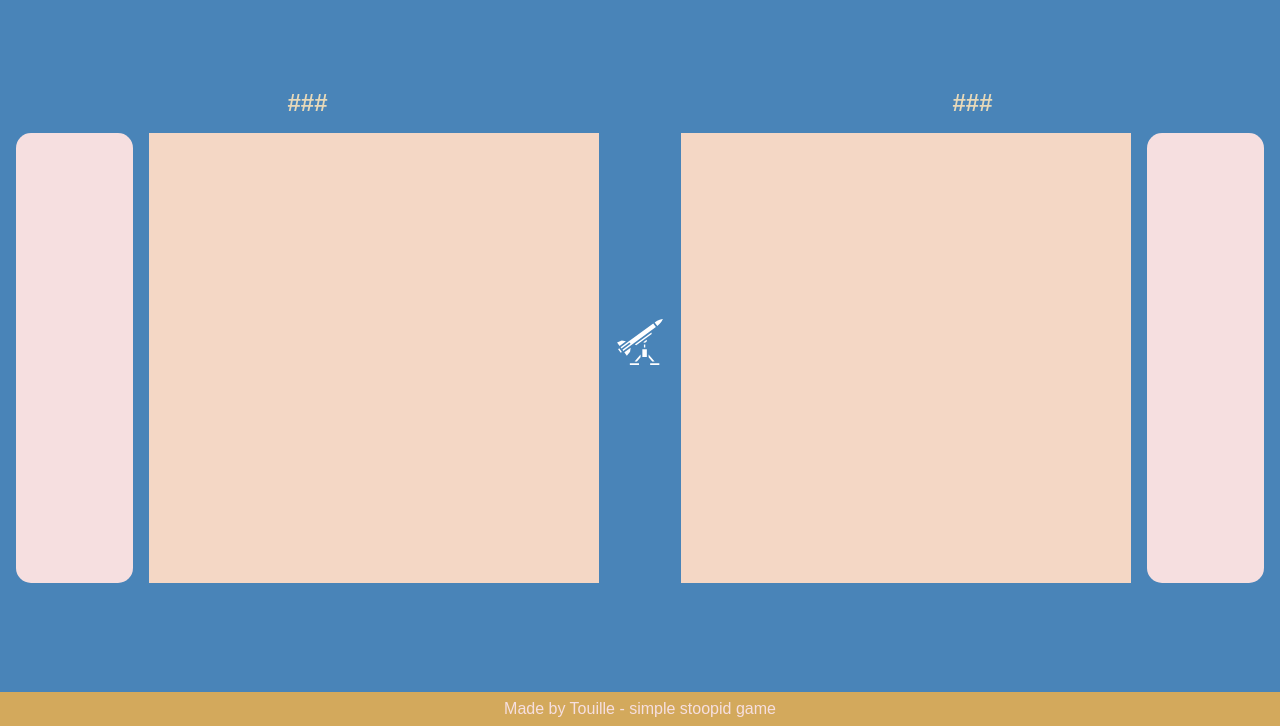
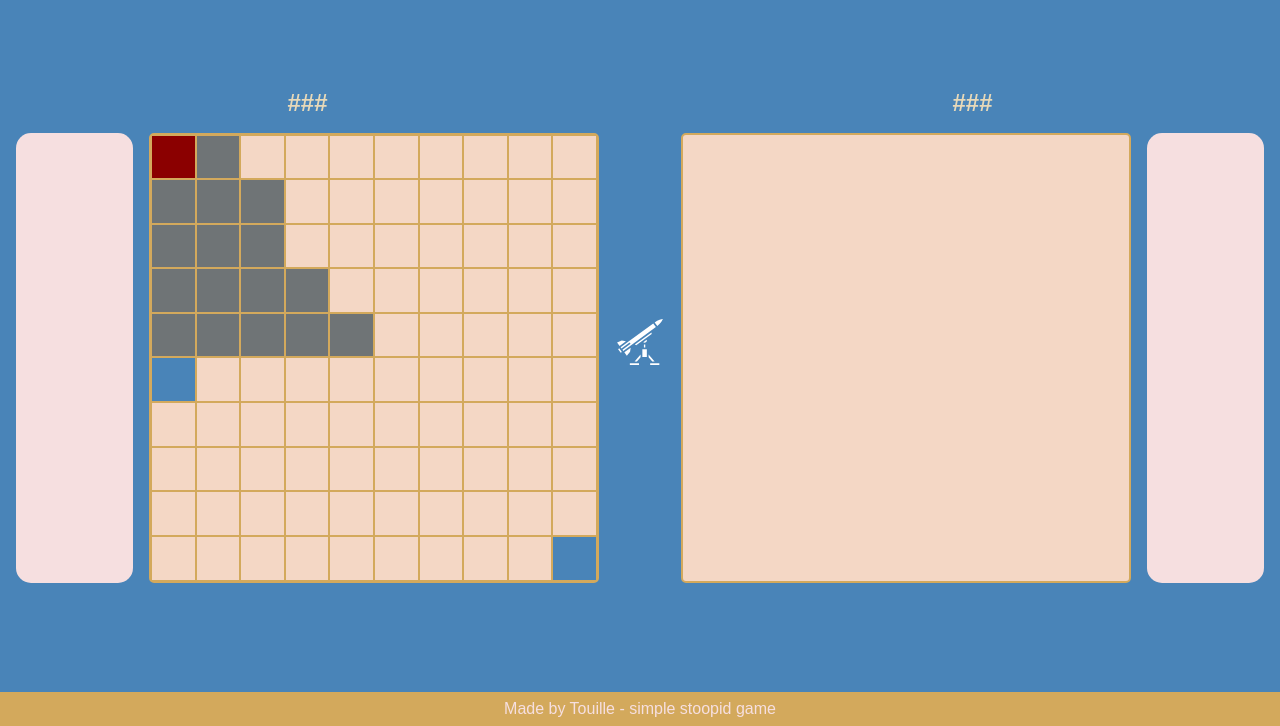
Before and after one commit to Tou1lle/battleship-top, a website built with webpack: page src/template.html in a window 1280 px wide. Shown: the part 74-800 px from the top of the page. Built offline with nearby package versions, Linux system fonts and the light colour scheme.

Commit message:
Style board depending on each cell's state
Each cell is evaluted and then corresponding classes
are added to the cell classList.
- either empty, missed, not touched ship or hit ship

```diff
--- a/src/index.js
+++ b/src/index.js
@@ -1,4 +1,5 @@
 import "./styles/homepage.css";
+import "./styles/gameboard-styles.css";
 import { Gameflow } from "./modules/gameflow.js";
 
 Gameflow();
--- a/src/modules/gameflow.js
+++ b/src/modules/gameflow.js
@@ -17,11 +17,23 @@ function Gameflow() {
   player1.gameboard.placeShip([3,0], "horizontal", Ship(4));
   player1.gameboard.placeShip([4,0], "horizontal", Ship(5));
 
+  player1.gameboard.receiveAttack(5,0);
+  player1.gameboard.receiveAttack(0,0);
+  player1.gameboard.receiveAttack(9,9);
+
+  const clearBoard = (boardUI) => {
+    boardUI.textContent = "";
+  }
+
   const renderBoardShown = (player, boardUI) => {
+    clearBoard(boardUI);
     player.gameboard.board.forEach((row, indexY) => {
-      row.forEach((cell, indexX) => {
+      row.forEach((collumn, indexX) => {
         const div = document.createElement("div");
-        const occupant = !cell ? "empty" : cell === "x" ? "missed-shot" : "ship";
+        const occupant = !collumn ? "empty" : collumn === "x" ? "missed-shot" : "ship";
+        const hitShip = player.gameboard.attackedCoordinates.some(xy => xy.join("") === `${indexY}${indexX}`)
+                        ? true : false;
+        if (hitShip) div.classList.add("hit");
         div.classList.add(occupant);
         div.classList.add("cell");
         div.classList.add("show");
--- /dev/null
+++ b/src/styles/gameboard-styles.css
@@ -0,0 +1,25 @@
+/* Create grid-like board */
+.player-gameboard {
+  border: 2px solid var(--dark-sand);
+  border-radius: 5px;
+  display: grid;
+  grid-template-columns: repeat(10, 1fr);
+}
+
+/* Seperate cells */
+.cell {
+  border: 1px solid var(--dark-sand);
+}
+
+/* Seperate cell coloring based on its state -> class */
+.cell.show.ship {
+  background-color: var(--battleship-gray);
+}
+
+.cell.show.missed-shot {
+  background-color: var(--light-blue);
+}
+
+.cell.ship.show.hit {
+  background-color: darkred;
+}
--- a/src/styles/homepage.css
+++ b/src/styles/homepage.css
@@ -1,3 +1,4 @@
+/* Global variables */
 :root {
   --simple-font: Arial, Helvetica, sans-serif;
   --dark-sand: #d3a95c;
@@ -10,18 +11,21 @@
   --gameboard-size: 450px;
 }
 
+/* Simple resets */
 *, *::before, *::after {
   box-sizing: border-box;
   margin: 0;
   font-family: var(--simple-font);
 }
 
+/* Whole page - replacing <body> */
 .home-battleship {
   display: flex;
   min-height: 100vh;
   flex-direction: column;
 }
 
+/* Main section containting player boards */
 .body-container {
   flex-grow: 1;
   background-color: var(--light-blue);
@@ -68,6 +72,7 @@
   justify-content: center;
 }
 
+/* Header and footer */
 .header-container,
 .footer-container {
   background-color: var(--dark-sand);
```
